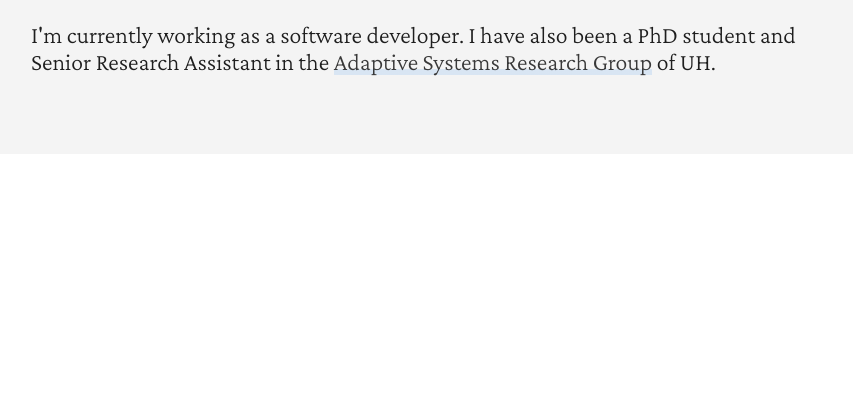
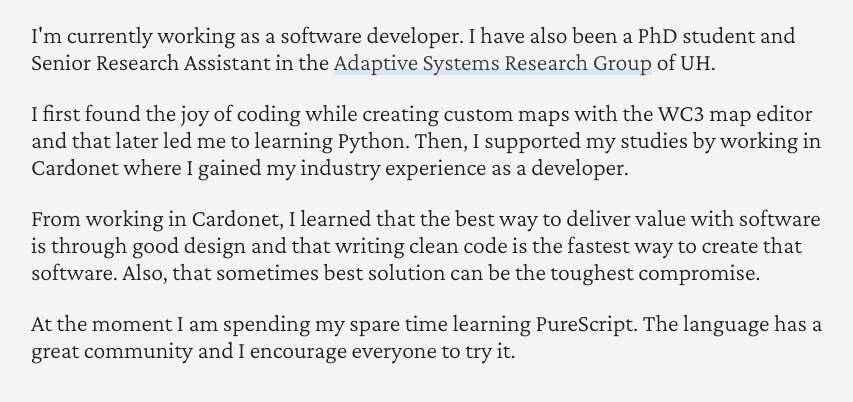
Before and after one commit to a-robu/andreirobu.uk, a plain HTML site: page index.html in a window 1280 px wide. Shown: the part 256-658 px from the top of the page, without its empty margins (209-1062 px from the left). Drawn offline with nearby package versions, Linux system fonts and the light colour scheme.

Commit message:
add extensive bio

```diff
--- a/index.html
+++ b/index.html
@@ -89,8 +89,28 @@
         <div class="fleuron">❧</div>
         <p>
             I'm currently working as a software developer.
-            I have also been a PhD student and Senior Research Assistant in the <a href="https://adapsys.cs.herts.ac.uk/">Adaptive Systems Research Group</a>
+            I have also been a PhD student and Senior Research
+            Assistant in the <a href="https://adapsys.cs.herts.ac.uk/">Adaptive Systems Research Group</a>
             of UH.
+        </p>
+
+        <p>
+            I first found the joy of coding while creating custom maps with the
+            WC3 map editor and that later led me to learning Python.
+            Then, I supported my studies by working
+            in Cardonet where I gained my industry experience as a developer.
+        </p>
+
+        <p>
+            From working in Cardonet, I learned that the best way to deliver value
+            with software is through good design and that writing clean
+            code is the fastest way to create that software. Also, that sometimes
+            best solution can be the toughest compromise.
+        </p>
+
+        <p>
+            At the moment I am spending my spare time learning PureScript. The
+            language has a great community and I encourage everyone to try it.
         </p>
 
         <!-- https://doi.org/10.1162/artl_a_00303 -->
```
